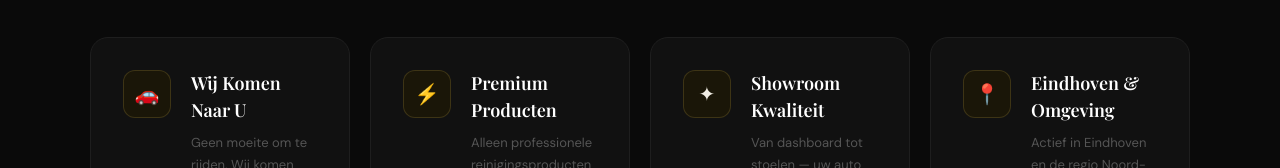
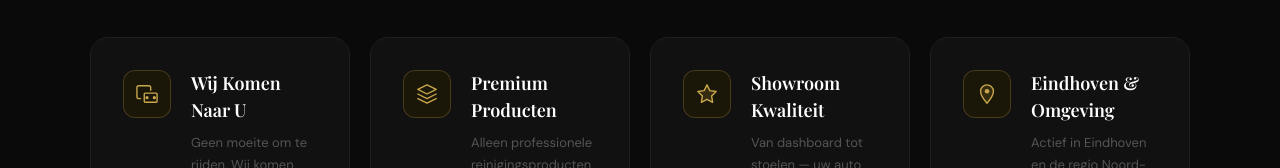
Before and after one commit to lucarmg/intor-detailing, a Next.js app: page / in a window 1280 px wide. Shown: the part 2517-2685 px from the top of the page. Built offline with nearby package versions, Linux system fonts and the light colour scheme; a web font is replaced by a local one.

Commit message:
FinalIntor

```diff
--- a/components/WhyUs.tsx
+++ b/components/WhyUs.tsx
@@ -1,22 +1,45 @@
 "use client";
+
 const reasons = [
   {
-    icon: "🚗",
+    icon: (
+      <svg width="22" height="22" viewBox="0 0 24 24" fill="none" stroke="#c9a84c" strokeWidth="1.5" strokeLinecap="round" strokeLinejoin="round">
+        <path d="M5 17H3a2 2 0 0 1-2-2V5a2 2 0 0 1 2-2h11a2 2 0 0 1 2 2v3" />
+        <rect x="9" y="11" width="14" height="10" rx="1" />
+        <circle cx="12" cy="16" r="1" fill="#c9a84c" />
+        <circle cx="20" cy="16" r="1" fill="#c9a84c" />
+      </svg>
+    ),
     title: "Wij Komen Naar U",
     desc: "Geen moeite om te rijden. Wij komen met alle apparatuur naar uw locatie in Eindhoven en omgeving.",
   },
   {
-    icon: "⚡",
+    icon: (
+      <svg width="22" height="22" viewBox="0 0 24 24" fill="none" stroke="#c9a84c" strokeWidth="1.5" strokeLinecap="round" strokeLinejoin="round">
+        <path d="M12 2L2 7l10 5 10-5-10-5z" />
+        <path d="M2 17l10 5 10-5" />
+        <path d="M2 12l10 5 10-5" />
+      </svg>
+    ),
     title: "Premium Producten",
     desc: "Alleen professionele reinigingsproducten en apparatuur voor een onberispelijk resultaat.",
   },
   {
-    icon: "✦",
+    icon: (
+      <svg width="22" height="22" viewBox="0 0 24 24" fill="none" stroke="#c9a84c" strokeWidth="1.5" strokeLinecap="round" strokeLinejoin="round">
+        <polygon points="12 2 15.09 8.26 22 9.27 17 14.14 18.18 21.02 12 17.77 5.82 21.02 7 14.14 2 9.27 8.91 8.26 12 2" fill="rgba(201,168,76,0.15)" />
+      </svg>
+    ),
     title: "Showroom Kwaliteit",
     desc: "Van dashboard tot stoelen — uw auto verlaat onze handen in perfecte staat.",
   },
   {
-    icon: "📍",
+    icon: (
+      <svg width="22" height="22" viewBox="0 0 24 24" fill="none" stroke="#c9a84c" strokeWidth="1.5" strokeLinecap="round" strokeLinejoin="round">
+        <path d="M12 2C8.13 2 5 5.13 5 9c0 5.25 7 13 7 13s7-7.75 7-13c0-3.87-3.13-7-7-7z" fill="rgba(201,168,76,0.15)" />
+        <circle cx="12" cy="9" r="2.5" fill="#c9a84c" stroke="none" />
+      </svg>
+    ),
     title: "Eindhoven & Omgeving",
     desc: "Actief in Eindhoven en de regio Noord-Brabant. Neem contact op voor beschikbaarheid.",
   },
@@ -39,42 +62,16 @@ export default function WhyUs() {
           }}
         >
           <div>
-            <p
-              style={{
-                color: "#c9a84c",
-                fontSize: 11,
-                letterSpacing: "0.3em",
-                textTransform: "uppercase",
-                marginBottom: 16,
-              }}
-            >
+            <p style={{ color: "#c9a84c", fontSize: 11, letterSpacing: "0.3em", textTransform: "uppercase", marginBottom: 16 }}>
               Waarom INTOR
             </p>
-            <h2
-              style={{
-                fontFamily: "var(--font-playfair)",
-                fontSize: "clamp(32px, 4vw, 52px)",
-                fontWeight: 700,
-                color: "#fff",
-                lineHeight: 1.15,
-              }}
-            >
+            <h2 style={{ fontFamily: "var(--font-playfair)", fontSize: "clamp(32px, 4vw, 52px)", fontWeight: 700, color: "#fff", lineHeight: 1.15 }}>
               Meer dan schoonmaken.{" "}
-              <span className="text-gold-gradient">
-                Het is zorg voor uw auto.
-              </span>
+              <span className="text-gold-gradient">Het is zorg voor uw auto.</span>
             </h2>
           </div>
-          <p
-            style={{
-              color: "#555",
-              fontSize: 16,
-              lineHeight: 1.8,
-            }}
-          >
-            Bij INTOR Interior Detailing begrijpen wij dat uw auto meer is dan
-            vervoer. Het is uw dagelijkse ruimte. Wij behandelen elk interieur
-            met de aandacht en precisie die het verdient.
+          <p style={{ color: "#555", fontSize: 16, lineHeight: 1.8 }}>
+            Bij INTOR Interior Detailing begrijpen wij dat uw auto meer is dan vervoer. Het is uw dagelijkse ruimte. Wij behandelen elk interieur met de aandacht en precisie die het verdient.
           </p>
         </div>
 
@@ -90,13 +87,7 @@ export default function WhyUs() {
           {reasons.map((r) => (
             <div
               key={r.title}
-              style={{
-                padding: 32,
-                borderRadius: 18,
-                background: "#111",
-                border: "1px solid #1e1e1e",
-                transition: "all 0.3s",
-              }}
+              style={{ padding: 32, borderRadius: 18, background: "#111", border: "1px solid #1e1e1e", transition: "all 0.3s" }}
               onMouseEnter={(e) => {
                 e.currentTarget.style.borderColor = "rgba(201,168,76,0.2)";
                 e.currentTarget.style.background = "#131310";
@@ -107,37 +98,20 @@ export default function WhyUs() {
               }}
             >
               <div style={{ display: "flex", alignItems: "flex-start", gap: 20 }}>
-                <div
-                  style={{
-                    width: 48,
-                    height: 48,
-                    borderRadius: 12,
+                <div style={{
+                  width: 48, height: 48, borderRadius: 12,
                   background: "#1a1608",
-                    border: "1px solid rgba(201,168,76,0.2)",
-                    display: "flex",
-                    alignItems: "center",
-                    justifyContent: "center",
-                    fontSize: 20,
+                  border: "1px solid rgba(201,168,76,0.25)",
+                  display: "flex", alignItems: "center", justifyContent: "center",
                   flexShrink: 0,
-                  }}
-                >
+                }}>
                   {r.icon}
                 </div>
                 <div>
-                  <h3
-                    style={{
-                      fontFamily: "var(--font-playfair)",
-                      fontSize: 18,
-                      fontWeight: 600,
-                      color: "#fff",
-                      marginBottom: 8,
-                    }}
-                  >
+                  <h3 style={{ fontFamily: "var(--font-playfair)", fontSize: 18, fontWeight: 600, color: "#fff", marginBottom: 8 }}>
                     {r.title}
                   </h3>
-                  <p style={{ color: "#555", fontSize: 13, lineHeight: 1.7 }}>
-                    {r.desc}
-                  </p>
+                  <p style={{ color: "#555", fontSize: 13, lineHeight: 1.7 }}>{r.desc}</p>
                 </div>
               </div>
             </div>
@@ -145,8 +119,7 @@ export default function WhyUs() {
         </div>
 
         {/* CTA Banner */}
-        <div
-          style={{
+        <div style={{
           borderRadius: 20,
           background: "linear-gradient(135deg, #1a1608 0%, #111 50%, #1a1608 100%)",
           border: "1px solid rgba(201,168,76,0.2)",
@@ -154,37 +127,16 @@ export default function WhyUs() {
           textAlign: "center",
           position: "relative",
           overflow: "hidden",
-          }}
-        >
-          <div
-            style={{
-              position: "absolute",
-              inset: 0,
-              background:
-                "radial-gradient(circle at 20% 50%, rgba(201,168,76,0.05) 0%, transparent 50%), radial-gradient(circle at 80% 50%, rgba(201,168,76,0.05) 0%, transparent 50%)",
+        }}>
+          <div style={{
+            position: "absolute", inset: 0,
+            background: "radial-gradient(circle at 20% 50%, rgba(201,168,76,0.05) 0%, transparent 50%), radial-gradient(circle at 80% 50%, rgba(201,168,76,0.05) 0%, transparent 50%)",
             pointerEvents: "none",
-            }}
-          />
-          <p
-            style={{
-              color: "#666",
-              fontSize: 11,
-              letterSpacing: "0.25em",
-              textTransform: "uppercase",
-              marginBottom: 12,
-            }}
-          >
+          }} />
+          <p style={{ color: "#666", fontSize: 11, letterSpacing: "0.25em", textTransform: "uppercase", marginBottom: 12 }}>
             Klaar voor een schoon interieur?
           </p>
-          <h3
-            style={{
-              fontFamily: "var(--font-playfair)",
-              fontSize: "clamp(24px, 3vw, 36px)",
-              fontWeight: 700,
-              color: "#fff",
-              marginBottom: 28,
-            }}
-          >
+          <h3 style={{ fontFamily: "var(--font-playfair)", fontSize: "clamp(24px, 3vw, 36px)", fontWeight: 700, color: "#fff", marginBottom: 28 }}>
             Plan vandaag nog uw detailing sessie
           </h3>
           <a
@@ -192,25 +144,13 @@ export default function WhyUs() {
             target="_blank"
             rel="noopener noreferrer"
             style={{
-              display: "inline-flex",
-              alignItems: "center",
-              gap: 10,
-              padding: "16px 36px",
-              background: "#c9a84c",
-              color: "#000",
-              borderRadius: 999,
-              fontWeight: 700,
-              fontSize: 15,
-              textDecoration: "none",
-              boxShadow: "0 0 32px rgba(201,168,76,0.25)",
-              transition: "all 0.3s",
+              display: "inline-flex", alignItems: "center", gap: 10,
+              padding: "16px 36px", background: "#c9a84c", color: "#000",
+              borderRadius: 999, fontWeight: 700, fontSize: 15, textDecoration: "none",
+              boxShadow: "0 0 32px rgba(201,168,76,0.25)", transition: "all 0.3s",
             }}
-            onMouseEnter={(e) => {
-              e.currentTarget.style.background = "#e8c97a";
-            }}
-            onMouseLeave={(e) => {
-              e.currentTarget.style.background = "#c9a84c";
-            }}
+            onMouseEnter={(e) => { e.currentTarget.style.background = "#e8c97a"; }}
+            onMouseLeave={(e) => { e.currentTarget.style.background = "#c9a84c"; }}
           >
             <svg width="18" height="18" viewBox="0 0 24 24" fill="currentColor">
               <path d="M17.472 14.382c-.297-.149-1.758-.867-2.03-.967-.273-.099-.471-.148-.67.15-.197.297-.767.966-.94 1.164-.173.199-.347.223-.644.075-.297-.15-1.255-.463-2.39-1.475-.883-.788-1.48-1.761-1.653-2.059-.173-.297-.018-.458.13-.606.134-.133.298-.347.446-.52.149-.174.198-.298.298-.497.099-.198.05-.371-.025-.52-.075-.149-.669-1.612-.916-2.207-.242-.579-.487-.5-.669-.51-.173-.008-.371-.01-.57-.01-.198 0-.52.074-.792.372-.272.297-1.04 1.016-1.04 2.479 0 1.462 1.065 2.875 1.213 3.074.149.198 2.096 3.2 5.077 4.487.709.306 1.262.489 1.694.625.712.227 1.36.195 1.871.118.571-.085 1.758-.719 2.006-1.413.248-.694.248-1.289.173-1.413-.074-.124-.272-.198-.57-.347m-5.421 7.403h-.004a9.87 9.87 0 01-5.031-1.378l-.361-.214-3.741.982.998-3.648-.235-.374a9.86 9.86 0 01-1.51-5.26c.001-5.45 4.436-9.884 9.888-9.884 2.64 0 5.122 1.03 6.988 2.898a9.825 9.825 0 012.893 6.994c-.003 5.45-4.437 9.884-9.885 9.884m8.413-18.297A11.815 11.815 0 0012.05 0C5.495 0 .16 5.335.157 11.892c0 2.096.547 4.142 1.588 5.945L.057 24l6.305-1.654a11.882 11.882 0 005.683 1.448h.005c6.554 0 11.89-5.335 11.893-11.893a11.821 11.821 0 00-3.48-8.413z" />
```
Lines whose indentation alone changed are shown as unchanged.
